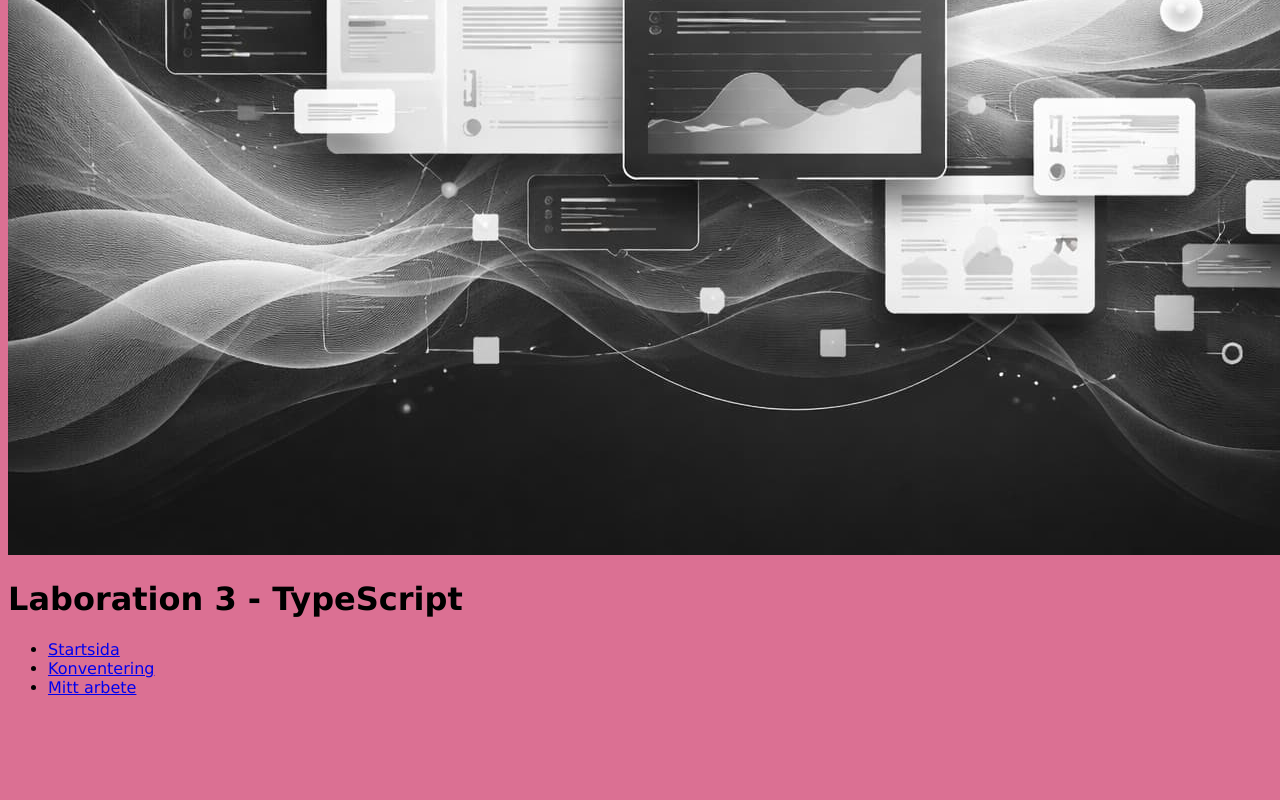
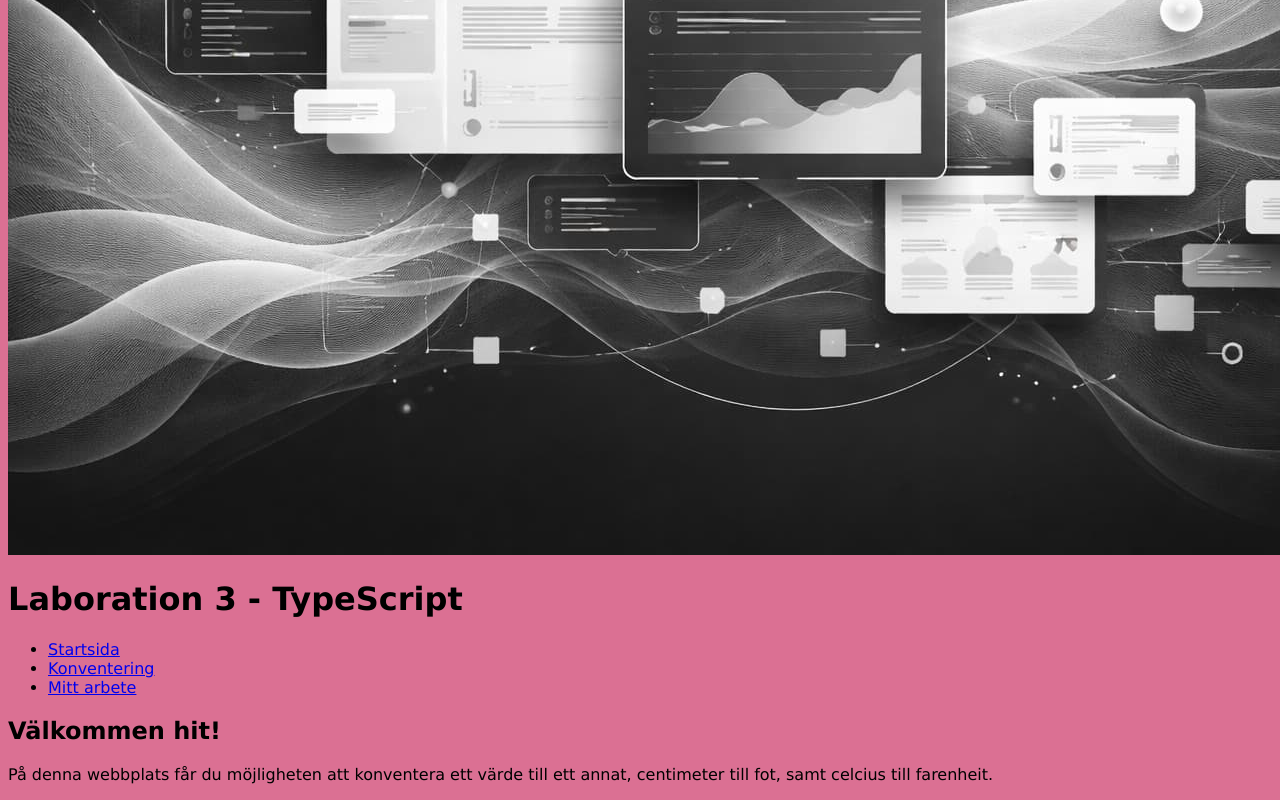
Before and after one commit to alvastern/laboration-3-typescript, an Angular app: page / in a window 1280 px wide. Shown: the part 477-1277 px from the top of the page. Before the commit the page ends 1190 px from the top, so only its background shows below. Built offline with nearby package versions, Linux system fonts and the light colour scheme.

Commit message:
Skapade innehåll till startsidan.

```diff
--- a/src/app/pages/home/home.html
+++ b/src/app/pages/home/home.html
@@ -1,8 +1,6 @@
 
-<body>
-    <main>
-        <section>
+<main>
+    <h2>Välkommen hit!</h2>
 
-        </section>
-    </main>
-</body>
+    <p>På denna webbplats får du möjligheten att konventera ett värde till ett annat, centimeter till fot, samt celcius till farenheit.</p>
+</main>
```
